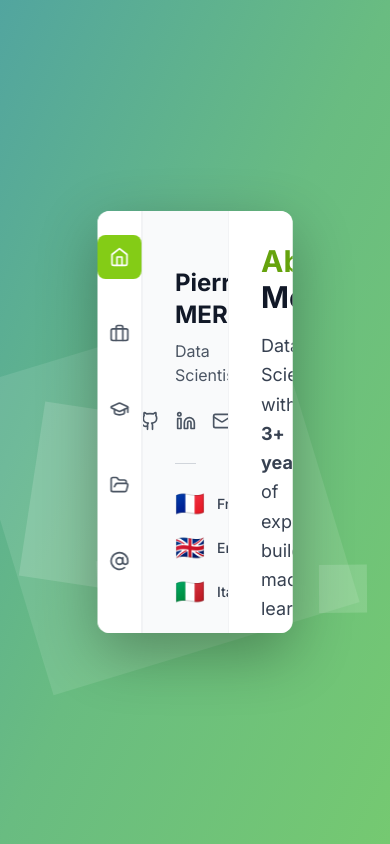
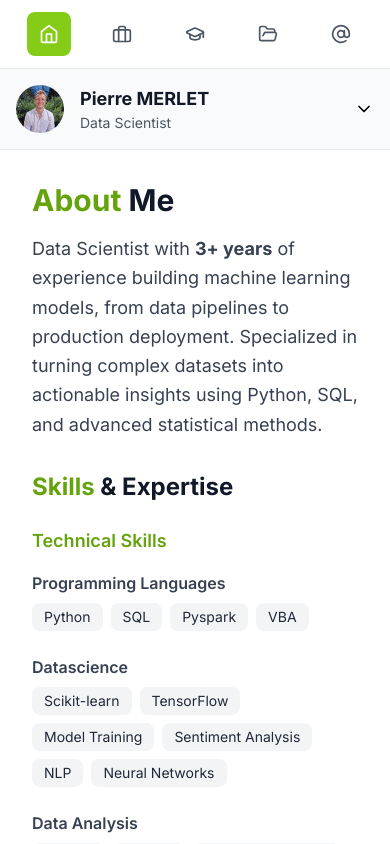
Before and after one commit to PierreMrt/nextjs-portfolio, a Next.js app: page / in a window 390 px wide. Built offline with nearby package versions, Linux system fonts and the light colour scheme.

Commit message:
Made the design responsive

```diff
--- a/app/globals.css
+++ b/app/globals.css
@@ -56,6 +56,7 @@
   left: 50%;
   transform: translate(-50%, -50%);
   width: 50vw;
+  max-width: 1400px;
   height: 50vh;
   background: white;
   border-radius: 12px;
@@ -64,3 +65,24 @@
   display: flex;
   z-index: 1;
 }
+
+/* Tablet and mobile responsive adjustments */
+@media (max-width: 1024px) {
+  .portfolio-container {
+    width: 95vw;
+    height: 95vh;
+    border-radius: 8px;
+  }
+}
+
+@media (max-width: 768px) {
+  .portfolio-container {
+    width: 100vw;
+    height: 100vh;
+    border-radius: 0;
+    top: 0;
+    left: 0;
+    transform: none;
+    flex-direction: column;
+  }
+}
--- a/components/layout/ProfileCard.tsx
+++ b/components/layout/ProfileCard.tsx
@@ -1,10 +1,82 @@
-import { Github, Linkedin, Mail } from 'lucide-react'
+'use client'
+
+import { Github, Linkedin, Mail, ChevronDown, ChevronUp } from 'lucide-react'
 import Image from 'next/image'
+import { useState } from 'react'
 
 export default function ProfileCard() {
+  const [isExpanded, setIsExpanded] = useState(false)
+
   return (
-    <div className="w-80 bg-gray-50 border-r border-gray-200 flex flex-col p-8 overflow-y-auto">
-      {/* Profile Image */}
+    <>
+      {/* Mobile Header (visible only on mobile) */}
+      <div className="md:hidden w-full bg-gray-50 border-b border-gray-200 p-4">
+        <button
+          onClick={() => setIsExpanded(!isExpanded)}
+          className="w-full flex items-center justify-between"
+        >
+          <div className="flex items-center gap-4">
+            <div className="w-12 h-12 rounded-full overflow-hidden bg-gray-200">
+              <Image
+                src="/images/profile.jpg"
+                alt="Pierre MERLET"
+                width={48}
+                height={48}
+                className="w-full h-full object-cover"
+              />
+            </div>
+            <div className="text-left">
+              <h1 className="text-lg font-bold text-gray-900">Pierre MERLET</h1>
+              <p className="text-sm text-gray-600">Data Scientist</p>
+            </div>
+          </div>
+          {isExpanded ? <ChevronUp className="w-5 h-5" /> : <ChevronDown className="w-5 h-5" />}
+        </button>
+
+        {/* Expanded mobile content */}
+        {isExpanded && (
+          <div className="mt-4 pt-4 border-t border-gray-300">
+            <div className="flex gap-4 items-center justify-center mb-4">
+              <a href="https://github.com/PierreMrt" target="_blank" rel="noopener noreferrer" className="text-gray-600 hover:text-lime-500 transition-colors">
+                <Github className="w-5 h-5" />
+              </a>
+              <a href="https://www.linkedin.com/in/pierre-merlet-553028a9/" target="_blank" rel="noopener noreferrer" className="text-gray-600 hover:text-lime-500 transition-colors">
+                <Linkedin className="w-5 h-5" />
+              </a>
+              <a href="mailto:pierre.merlet@proton.me" className="text-gray-600 hover:text-lime-500 transition-colors">
+                <Mail className="w-5 h-5" />
+              </a>
+            </div>
+
+            <div className="space-y-2">
+              <div className="flex items-center justify-between">
+                <div className="flex items-center gap-2">
+                  <span className="text-xl">🇫🇷</span>
+                  <span className="text-sm font-medium text-gray-700">French</span>
+                </div>
+                <span className="text-xs text-gray-500 bg-gray-200 px-2 py-1 rounded">Native</span>
+              </div>
+              <div className="flex items-center justify-between">
+                <div className="flex items-center gap-2">
+                  <span className="text-xl">🇬🇧</span>
+                  <span className="text-sm font-medium text-gray-700">English</span>
+                </div>
+                <span className="text-xs text-gray-500 bg-gray-200 px-2 py-1 rounded">Fluent</span>
+              </div>
+              <div className="flex items-center justify-between">
+                <div className="flex items-center gap-2">
+                  <span className="text-xl">🇮🇹</span>
+                  <span className="text-sm font-medium text-gray-700">Italian</span>
+                </div>
+                <span className="text-xs text-gray-500 bg-gray-200 px-2 py-1 rounded">Fluent</span>
+              </div>
+            </div>
+          </div>
+        )}
+      </div>
+
+      {/* Desktop Sidebar (hidden on mobile) */}
+      <div className="hidden md:flex w-80 bg-gray-50 border-r border-gray-200 flex-col p-8 overflow-y-auto">
         <div className="w-32 h-32 rounded-full overflow-hidden mb-6 bg-gray-200 mx-auto">
           <Image
             src="/images/profile.jpg"
@@ -15,74 +87,52 @@ export default function ProfileCard() {
           />
         </div>
 
-      {/* Name */}
         <h1 className="text-2xl font-bold text-gray-900 mb-2 text-center">
           Pierre MERLET
         </h1>
 
-      {/* Title */}
         <p className="text-gray-600 mb-6 text-center">
           Data Scientist
         </p>
 
-      {/* Social Icons */}
         <div className="flex gap-4 items-center justify-center mb-8">
-        <a
-          href="https://github.com/PierreMrt"
-          target="_blank"
-          rel="noopener noreferrer"
-          className="text-gray-600 hover:text-lime-500 transition-colors"
-          aria-label="GitHub"
-        >
+          <a href="https://github.com/PierreMrt" target="_blank" rel="noopener noreferrer" className="text-gray-600 hover:text-lime-500 transition-colors">
             <Github className="w-5 h-5" />
           </a>
-        <a
-          href="https://www.linkedin.com/in/pierre-merlet-553028a9/"
-          target="_blank"
-          rel="noopener noreferrer"
-          className="text-gray-600 hover:text-lime-500 transition-colors"
-          aria-label="LinkedIn"
-        >
+          <a href="https://www.linkedin.com/in/pierre-merlet-553028a9/" target="_blank" rel="noopener noreferrer" className="text-gray-600 hover:text-lime-500 transition-colors">
             <Linkedin className="w-5 h-5" />
           </a>
-        <a
-          href="mailto:pierre.merlet@proton.me"
-          className="text-gray-600 hover:text-lime-500 transition-colors"
-          aria-label="Email"
-        >
+          <a href="mailto:pierre.merlet@proton.me" className="text-gray-600 hover:text-lime-500 transition-colors">
             <Mail className="w-5 h-5" />
           </a>
         </div>
 
-      {/* Divider */}
         <div className="border-t border-gray-300 mb-6"></div>
 
-      {/* Languages Section */}
-      <div>
         <div className="space-y-3">
           <div className="flex items-center justify-between">
             <div className="flex items-center gap-3">
-              <span className="text-2xl" role="img" aria-label="French flag">🇫🇷</span>
+              <span className="text-2xl">🇫🇷</span>
               <span className="text-sm font-medium text-gray-700">French</span>
             </div>
             <span className="text-xs text-gray-500 bg-gray-200 px-2 py-1 rounded">Native</span>
           </div>
           <div className="flex items-center justify-between">
             <div className="flex items-center gap-3">
-              <span className="text-2xl" role="img" aria-label="UK flag">🇬🇧</span>
+              <span className="text-2xl">🇬🇧</span>
               <span className="text-sm font-medium text-gray-700">English</span>
             </div>
             <span className="text-xs text-gray-500 bg-gray-200 px-2 py-1 rounded">Fluent</span>
           </div>
           <div className="flex items-center justify-between">
             <div className="flex items-center gap-3">
-              <span className="text-2xl" role="img" aria-label="Italian flag">🇮🇹</span>
+              <span className="text-2xl">🇮🇹</span>
               <span className="text-sm font-medium text-gray-700">Italian</span>
             </div>
             <span className="text-xs text-gray-500 bg-gray-200 px-2 py-1 rounded">Fluent</span>
           </div>
         </div>
       </div>
-    </div>
+    </>
   )
 }
--- a/components/layout/Sidebar.tsx
+++ b/components/layout/Sidebar.tsx
@@ -17,7 +17,7 @@ export default function Sidebar({ activeSection, onSectionChange }: SidebarProps
   ]
 
   return (
-    <div className="w-14 bg-white border-r border-gray-200 flex flex-col items-center py-6 gap-8">
+    <div className="w-14 bg-white border-r border-gray-200 flex flex-col items-center py-6 gap-8 md:w-14 md:flex-col md:border-r md:border-b-0 max-md:w-full max-md:flex-row max-md:py-3 max-md:px-4 max-md:gap-2 max-md:border-r-0 max-md:border-b max-md:justify-around">
       {sections.map(({ id, icon: Icon, label }) => (
         <button
           key={id}
```
Lines whose indentation alone changed are shown as unchanged.
